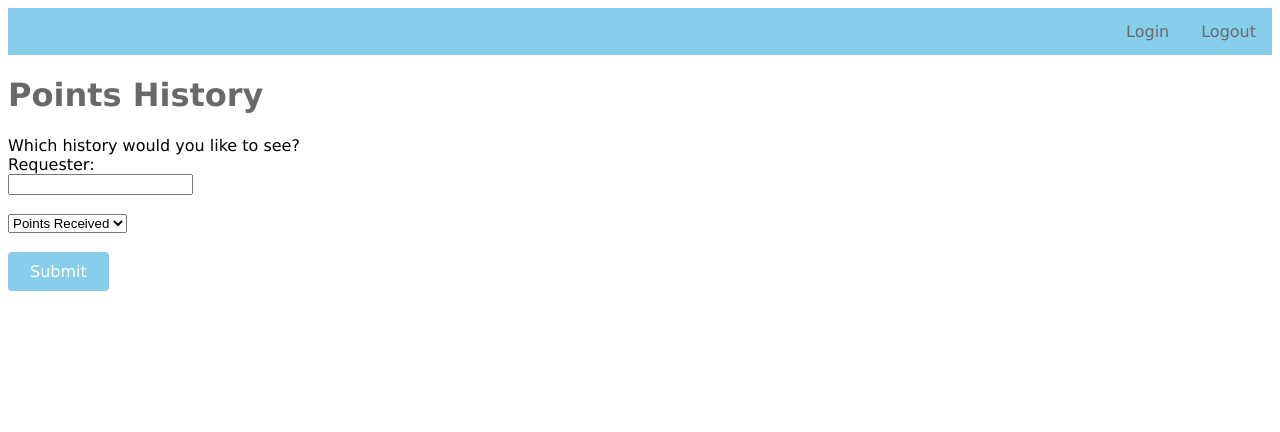
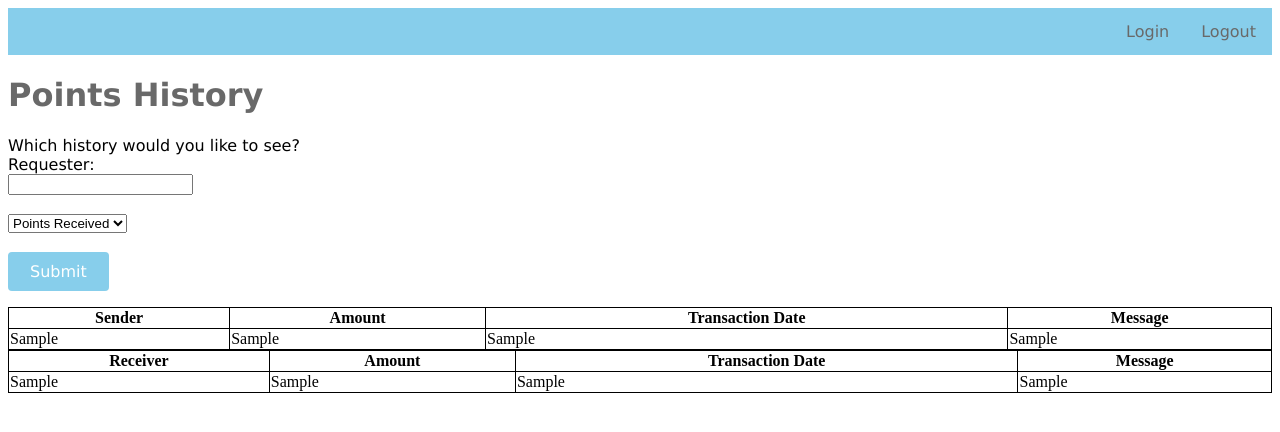
Before and after one commit to MartinKBeck/DBMProjectDeploy, a Django app: template dbmsite/points/templates/points/user_history.html in a window 1280 px wide. Shown: the top 432 px of the page. Run offline with Django 3.2, Linux system fonts and the light colour scheme; tables that the repository leaves empty hold one stand-in row (values such as "Sample post"); the template is opened without the code that fills it: values that come from a table or form of the project are taken from there, most other values are stand-ins (such as "Sample title", 1, 10 or a date in 2020).

Commit message:
Creation of tables on user history for both functions required, adding functionality in user_history def for views

```diff
--- a/dbmsite/points/templates/points/user_history.html
+++ b/dbmsite/points/templates/points/user_history.html
@@ -21,4 +21,45 @@
   <input type="submit">
 </form>
 
+{% if points_received %}
+	<table style = "width:100%">
+		<tr>
+			<th>Sender</th>
+			<th>Amount</th>
+			<th>Transaction Date</th>
+			<th>Message</th>
+		</tr>
+		{% for history in points_received %}
+		<tr>
+			<td>{{history.0}}</td>
+			<td>{{history.1}}</td>
+			<td>{{history.2}}</td>
+			<td>{{history.3}}</td>
+		</tr>
+		{% endfor %}
+	</table>
+
+{% endif %}
+
+{% if points_given %}
+	<table style = "width:100%">
+		<tr>
+			<th>Receiver</th>
+			<th>Amount</th>
+			<th>Transaction Date</th>
+			<th>Message</th>
+		</tr>
+		{% for history in points_given %}
+		<tr>
+			<td>{{history.0}}</td>
+			<td>{{history.1}}</td>
+			<td>{{history.2}}</td>
+			<td>{{history.3}}</td>
+		</tr>
+		{% endfor %}
+	</table>
+{% endif %}
+
+{{message}}
+
 {% endblock %}
```
Also changed, not shown: dbmsite/points/views.py (+26 -14 lines).
